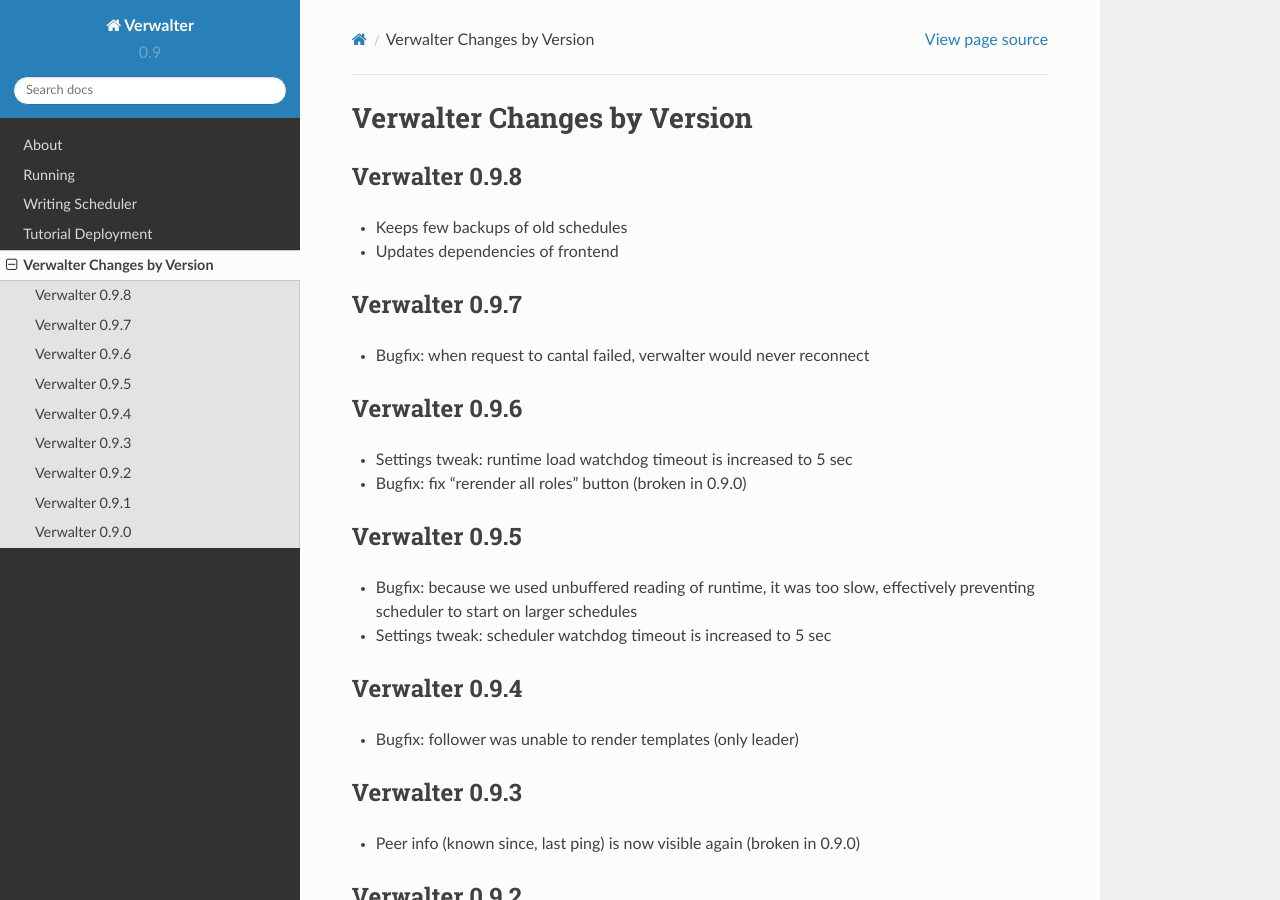
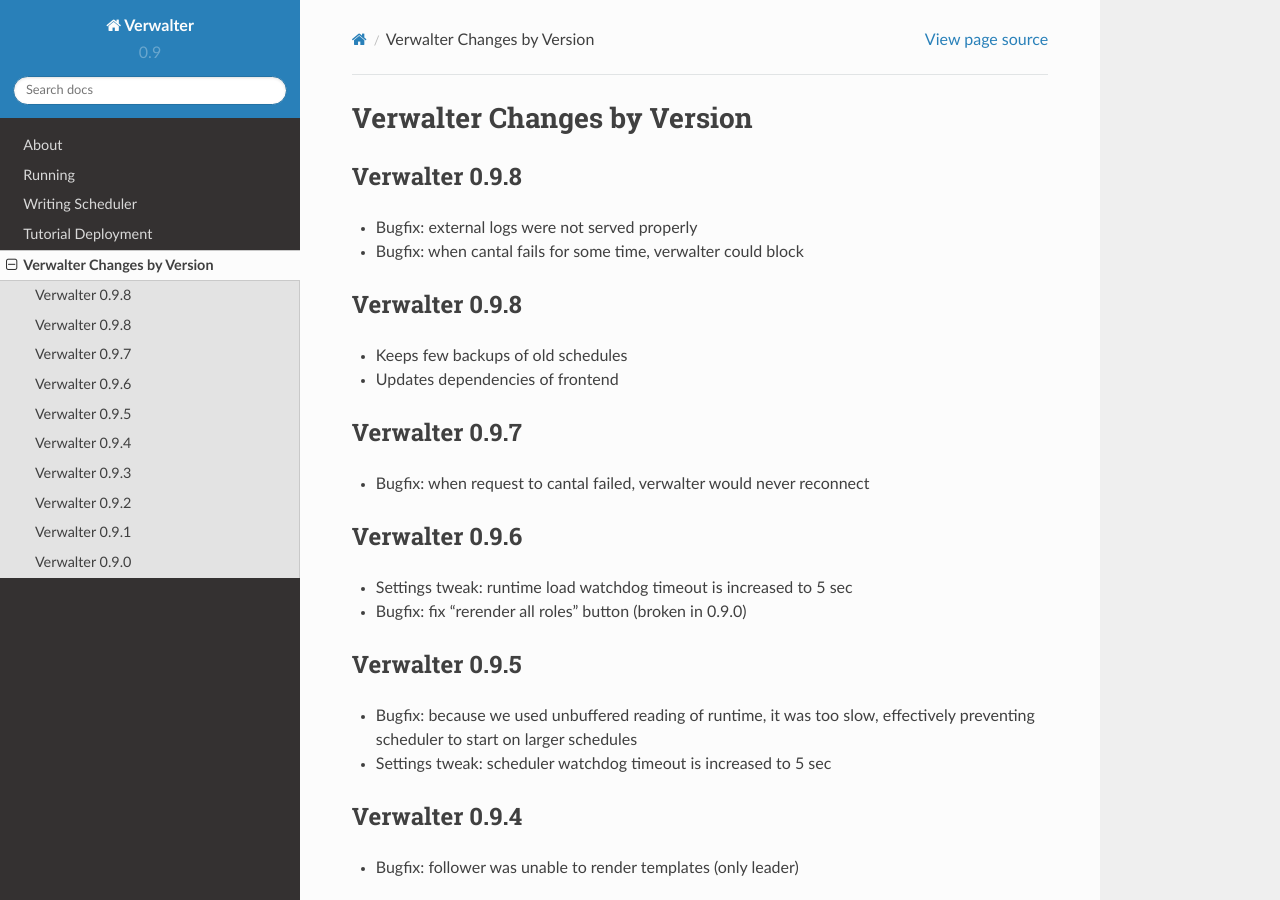
Before and after one commit to tailhook/verwalter, a Sphinx documentation site: the page built from doc/changelog.rst, in a window 1280 px wide and 900 px high. Built offline with Sphinx 7.4.7 and the Read the Docs theme 2.0.0, drawn with Linux system fonts in a browser that asks for light colours.

Commit message:
Update changelog

```diff
--- a/doc/changelog.rst
+++ b/doc/changelog.rst
@@ -1,5 +1,14 @@
 Verwalter Changes by Version
 ============================
+
+
+.. _changelog-0.9.8:
+
+Verwalter 0.9.8
+---------------
+
+* Bugfix: external logs were not served properly
+* Bugfix: when cantal fails for some time, verwalter could block
 
 
 .. _changelog-0.9.8:
```
